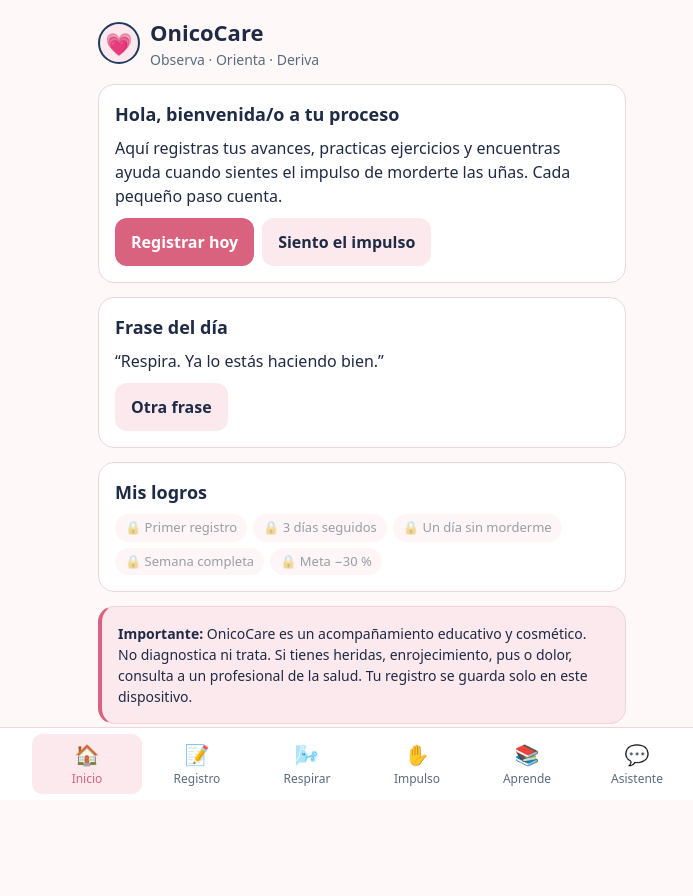
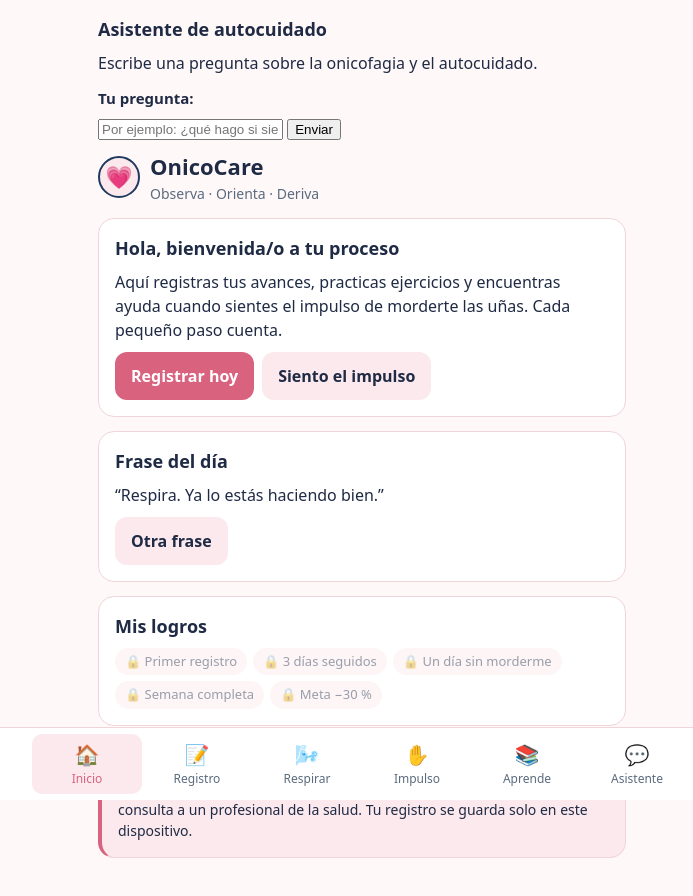
Before and after one commit to camilaignaciasepulvedasoto-ship-it/https-su-usuario.github.io-onicocare-, a plain HTML site: page index.html in a window 1280 px wide. Shown: the whole page, without its empty margins (278-971 px from the left). Before the commit the page ends 834 px from the top, so only its background shows below. Drawn offline with Linux system fonts and the light colour scheme.

Commit message:
Add self-care assistant section and functionality

```diff
--- a/index.html
+++ b/index.html
@@ -61,6 +61,45 @@ dialog{border:0;border-radius:16px;padding:12px;max-width:92vw;background:var(--
   </div>
 </section>
 <main>
+ <section>
+  <h2>Asistente de autocuidado</h2>
+  <p>Escribe una pregunta sobre la onicofagia y el autocuidado.</p>
+
+  <label for="pregunta">Tu pregunta:</label>
+  <input id="pregunta" type="text" placeholder="Por ejemplo: ¿qué hago si siento ganas?" />
+
+  <button type="button" onclick="responder()">Enviar</button>
+
+  <p id="respuesta" aria-live="polite"></p>
+</section>
+
+<script>
+  function responder() {
+    const pregunta = document
+      .getElementById("pregunta")
+      .value
+      .toLowerCase()
+      .trim();
+
+    const respuesta = document.getElementById("respuesta");
+
+    if (pregunta.includes("ganas") || pregunta.includes("impulso")) {
+      respuesta.textContent =
+        "Prueba detenerte un momento, respirar lentamente y hacer una actividad con las manos. Si te sirve, registra qué sentías justo antes.";
+    } else if (pregunta.includes("respirar") || pregunta.includes("ansiedad")) {
+      respuesta.textContent =
+        "Prueba inhalar suavemente por la nariz y exhalar despacio. Repite varias veces, sin forzar la respiración.";
+    } else if (pregunta.includes("avance") || pregunta.includes("progreso")) {
+      respuesta.textContent =
+        "Puedes registrar tus avances con notas o fotos. Recuerda que cada proceso es distinto y que los cambios pequeños también cuentan.";
+    } else if (pregunta === "") {
+      respuesta.textContent = "Escribe una pregunta antes de enviar.";
+    } else {
+      respuesta.textContent =
+        "No tengo una respuesta para esa pregunta todavía. Puedes intentar preguntar sobre impulsos, respiración o cómo registrar tus avances.";
+    }
+  }
+</script>
 <header><div class="logo" aria-hidden="true">💗</div><div><h1>OnicoCare</h1><div class="mut">Observa · Orienta · Deriva</div></div></header>
 
 <section id="inicio">
@@ -224,9 +263,7 @@ const preguntasFAQ = [
   {
     pregunta: "¿Qué es OnicoCare?",
     palabras: ["onicocare", "proyecto"],
-    respuesta: "OnicoCare ofrece acompañamiento educativo y cosmético. No diagnostica ni reemplaza la evaluación de un profesional."
-  }
-];
+    respuesta: "OnicoCare ofrece acompañamiento educativo y cosmético. No diagnostica ni reemplaza la evaluación de un profesional."}];
 
 const chat = document.querySelector("#chat");
 const campoPregunta = document.querySelector("#q");
@@ -302,5 +339,32 @@ mostrarMensaje(
   "b"
 );
 </script>
+ <script>
+  const campoPregunta = document.getElementById("pregunta");
+  const botonEnviar = document.getElementById("enviar");
+  const espacioRespuesta = document.getElementById("respuesta");
+
+  botonEnviar.addEventListener("click", responder);
+
+  function responder() {
+    const pregunta = campoPregunta.value.toLowerCase().trim();
+
+    if (pregunta === "") {
+      espacioRespuesta.textContent = "Escribe una pregunta antes de enviar.";
+    } else if (pregunta.includes("ganas") || pregunta.includes("impulso")) {
+      espacioRespuesta.textContent =
+        "Prueba detenerte un momento, respirar lentamente y hacer una actividad con las manos. Si te sirve, registra qué sentías justo antes.";
+    } else if (pregunta.includes("respirar") || pregunta.includes("ansiedad")) {
+      espacioRespuesta.textContent =
+        "Prueba inhalar suavemente por la nariz y exhalar despacio. Repite varias veces, sin forzar la respiración.";
+    } else if (pregunta.includes("avance") || pregunta.includes("progreso")) {
+      espacioRespuesta.textContent =
+        "Puedes registrar tus avances con notas o fotos. Los cambios pequeños también cuentan.";
+    } else {
+      espacioRespuesta.textContent =
+        "Todavía no tengo una respuesta para eso. Prueba preguntar sobre impulsos, respiración o avances.";
+    }
+  }
+</script>
 </body>
 </html>
```
